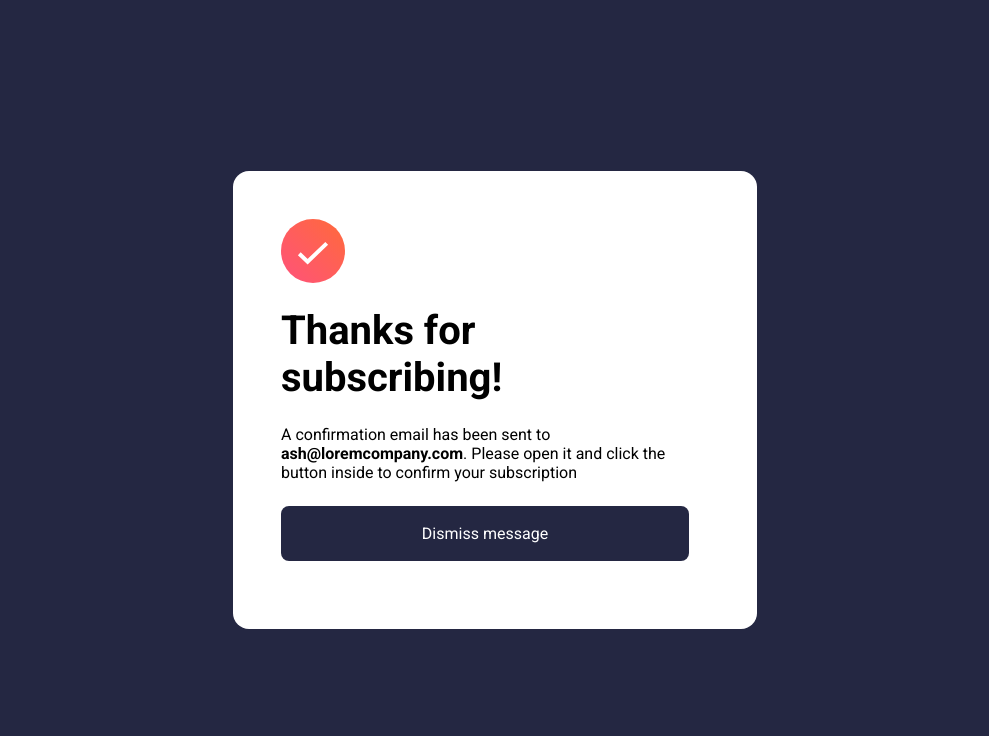
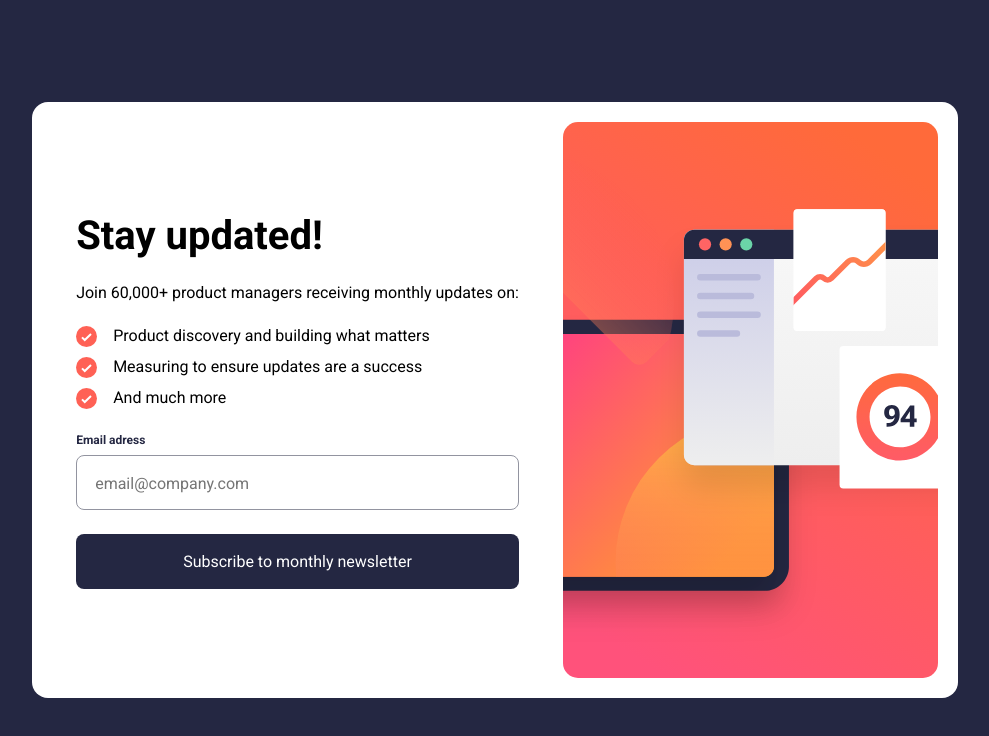
Before and after one commit to nivancheva/newsletter-sign-up-with-success-message-main, a React (Vite) app: page / in a window 1280 px wide. Shown: the top 736 px of the page, without its empty margins (145-1134 px from the left). Built offline with nearby package versions, Linux system fonts and the light colour scheme.

Commit message:
add buttons functionality

```diff
--- a/src/App.jsx
+++ b/src/App.jsx
@@ -1,13 +1,30 @@
+import { useState } from 'react'
 import './App.css'
 import SubscribeCard from './components/SubscribeCard'
 import ThankYouCard from './components/ThankYouCard'
 
 
 function App() {
+  const [subscribed, setSubscribed] = useState(false);
+
+  function handleSubmit() {
+    setSubscribed(true);
+  }
+
+  function handleDismiss() {
+    setSubscribed(false);
+  }
+
   return (
     <div className='wrapper'>
       <div className='container'>
-        <ThankYouCard />
+        {subscribed
+        ?
+        <ThankYouCard onSubmit={handleDismiss}/>
+        :
+        <SubscribeCard onSubmit={handleSubmit}/>
+        }
+
       </div>
     </div>
   )
--- a/src/components/SubscribeCard.jsx
+++ b/src/components/SubscribeCard.jsx
@@ -2,7 +2,11 @@ import iconList from '../images/icon-list.svg'
 import signDesctop from '../images/illustration-sign-up-desktop.svg';
 import signMobile from '../images/illustration-sign-up-desktop.svg';
 
-export default function SubscribeCard() {
+export default function SubscribeCard({onSubmit}) {
+  function handleClick() {
+    onSubmit();
+  }
+
     return (
         <>
         <picture className='signUp-image'>
@@ -35,7 +39,7 @@ export default function SubscribeCard() {
               className='input'
             />
           </div>
-          <button className='button'>Subscribe to monthly newsletter</button>
+          <button className='button' onClick={handleClick}>Subscribe to monthly newsletter</button>
         </div>
         </>
     )
--- a/src/components/ThankYouCard.jsx
+++ b/src/components/ThankYouCard.jsx
@@ -1,7 +1,11 @@
 import iconSuccess from '../images/icon-success.svg'
 import './ThankYouCard.css';
 
-export default function ThankYouCard() {
+export default function ThankYouCard({onSubmit}) {
+    function handleClick() {
+        onSubmit();
+    }
+
     return (
         <div className='thankYou-card grid-container'>
 
@@ -11,7 +15,7 @@ export default function ThankYouCard() {
                 <p>A confirmation email has been sent to <span className='bold'>ash@loremcompany.com</span>. Please open it and click the button inside to confirm your subscription</p>
             </div>
 
-            <button className='button button-dismiss'>Dismiss message</button>
+            <button className='button button-dismiss' onClick={handleClick}>Dismiss message</button>
         </div>
     )
 }
```
